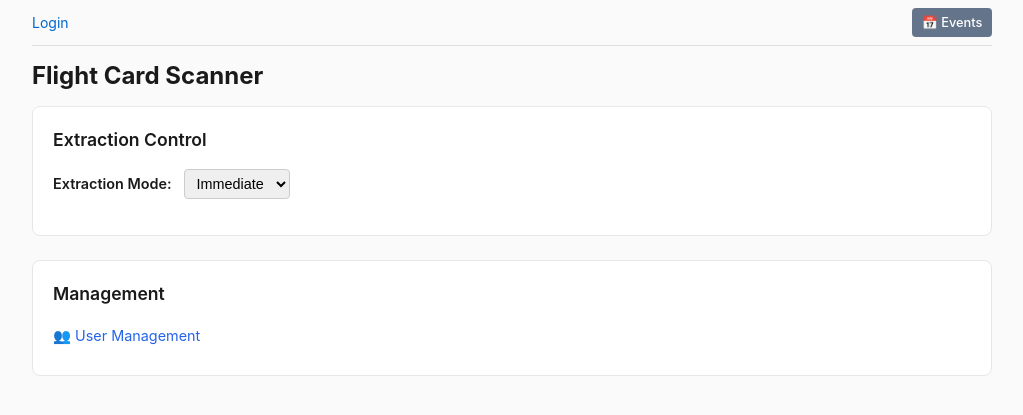
After one commit to cabbey/FlightCardReader, a Python web app: template flight_card_scanner/templates/main_admin.html in a window 1280 px wide. The commit adds this page. Shown: the top 415 px of the page, without its empty margins (128-1151 px from the left). Run offline with Jinja, Linux system fonts and the light colour scheme; the template is opened without the code that fills it, so the values that code supplies are empty.

Commit message:
feat: add admin button with pending user badge on events page
- Add red Admin button on events list page (/) visible only to admin users
- Query auth database for inactive user count and display as badge
- Split admin templates: main_admin.html for /admin (extraction mode +
  user management), simplified admin.html for per-event admin (trigger/
  requeue buttons + link back to main admin page)
- Remove extraction mode control and user management link from per-event
  admin page since those controls live at /admin only

Co-authored-by: Chris Abbey <522147+cabbey@users.noreply.github.com>

```diff
--- a/flight_card_scanner/routers/auth.py
+++ b/flight_card_scanner/routers/auth.py
@@ -366,7 +366,7 @@ async def admin_dashboard(request: Request):
     current_mode = extraction_service.mode.value
 
     return _templates.TemplateResponse(
-        name="admin.html",
+        name="main_admin.html",
         request=request,
         context={
             "request": request,
--- /dev/null
+++ b/flight_card_scanner/templates/main_admin.html
@@ -0,0 +1,118 @@
+{% extends "base.html" %}
+
+{% block head %}
+<style>
+  .admin-section {
+    background: #fff;
+    border: 1px solid #e5e7eb;
+    border-radius: 8px;
+    padding: 1.25rem;
+    margin-bottom: 1.5rem;
+  }
+
+  .admin-section h2 {
+    margin: 0 0 1rem;
+    font-size: 1.1rem;
+    font-weight: 600;
+  }
+
+  .mode-control {
+    display: flex;
+    align-items: center;
+    gap: 0.75rem;
+    margin-bottom: 1rem;
+  }
+
+  .mode-control label {
+    font-size: 0.9rem;
+    font-weight: 600;
+  }
+
+  .mode-control select {
+    font-size: 0.9rem;
+    padding: 0.3rem 0.5rem;
+    border-radius: 4px;
+    border: 1px solid #ccc;
+  }
+
+  .admin-links {
+    list-style: none;
+    padding: 0;
+    margin: 0;
+  }
+
+  .admin-links li {
+    margin-bottom: 0.5rem;
+  }
+
+  .admin-links a {
+    color: #2563eb;
+    text-decoration: none;
+    font-size: 0.9rem;
+  }
+
+  .admin-links a:hover {
+    text-decoration: underline;
+  }
+
+  .status-msg {
+    margin-top: 0.75rem;
+    font-size: 0.85rem;
+    color: #065f46;
+    display: none;
+  }
+
+  .status-msg.visible {
+    display: block;
+  }
+
+  .status-msg.error {
+    color: #991b1b;
+  }
+</style>
+{% endblock %}
+
+{% block content %}
+<div class="admin-section">
+  <h2>Extraction Control</h2>
+  <div class="mode-control">
+    <label for="modeSelect">Extraction Mode:</label>
+    <select id="modeSelect" name="mode">
+      <option value="immediate" {% if current_mode == "immediate" %}selected{% endif %}>Immediate</option>
+      <option value="deferred" {% if current_mode == "deferred" %}selected{% endif %}>Deferred</option>
+    </select>
+  </div>
+  <div class="status-msg" id="statusMsg"></div>
+</div>
+
+<div class="admin-section">
+  <h2>Management</h2>
+  <ul class="admin-links">
+    <li><a href="/admin/users">&#x1F465; User Management</a></li>
+  </ul>
+</div>
+
+<script>
+(function() {
+  var statusMsg = document.getElementById('statusMsg');
+
+  function showMsg(text, isError) {
+    statusMsg.textContent = text;
+    statusMsg.className = 'status-msg visible' + (isError ? ' error' : '');
+    setTimeout(function() { statusMsg.className = 'status-msg'; }, 4000);
+  }
+
+  // Mode switch - uses the first event's API for global mode change
+  document.getElementById('modeSelect').addEventListener('change', function() {
+    fetch('/api/admin/mode', {
+      method: 'POST',
+      headers: { 'Content-Type': 'application/json' },
+      body: JSON.stringify({ mode: this.value })
+    }).then(function(res) {
+      if (res.ok) { showMsg('Mode updated.', false); }
+      else { showMsg('Failed to switch mode.', true); }
+    }).catch(function() { showMsg('Network error.', true); });
+  });
+})();
+</script>
+{% endblock %}
```
Also changed, not shown: flight_card_scanner/routers/events.py (+17 -1 lines), flight_card_scanner/templates/admin.html (+4 -47 lines), flight_card_scanner/templates/events_list.html (+44 -0 lines).
